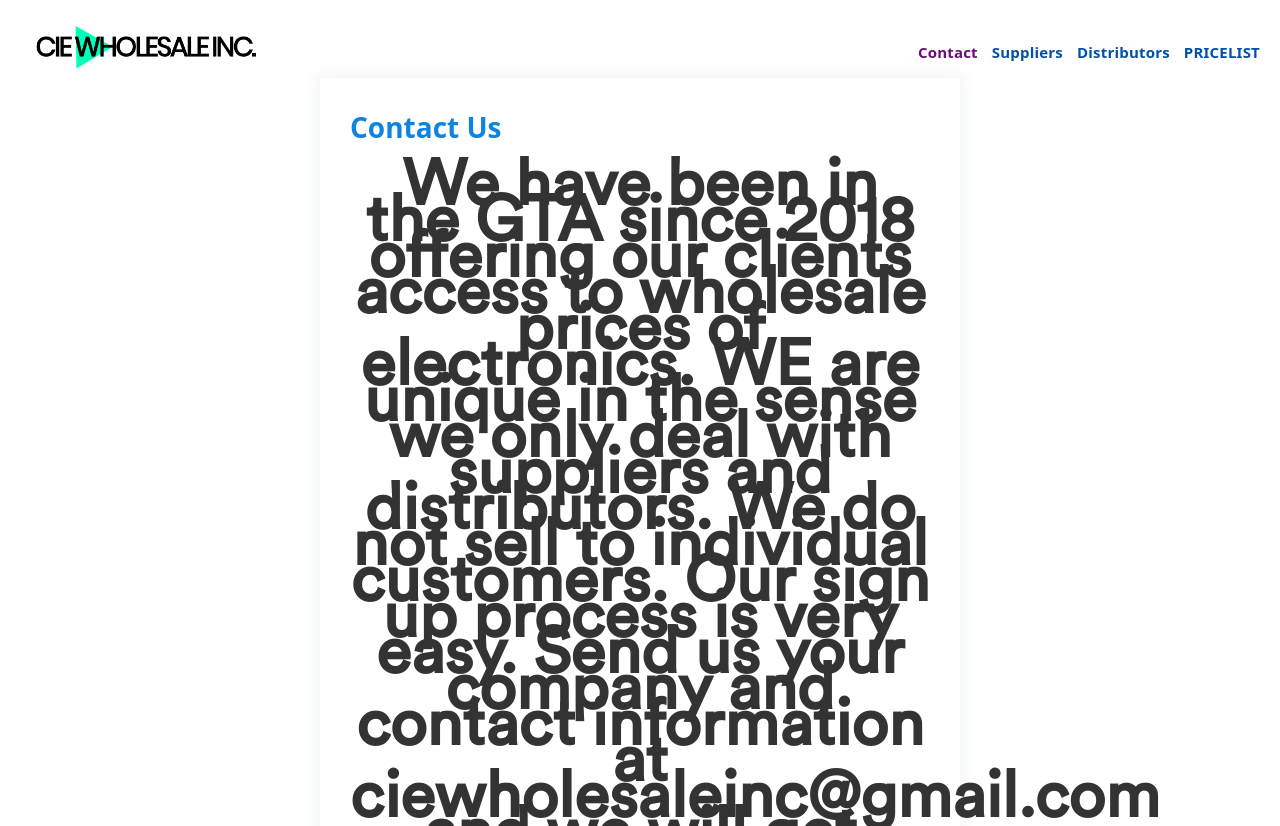
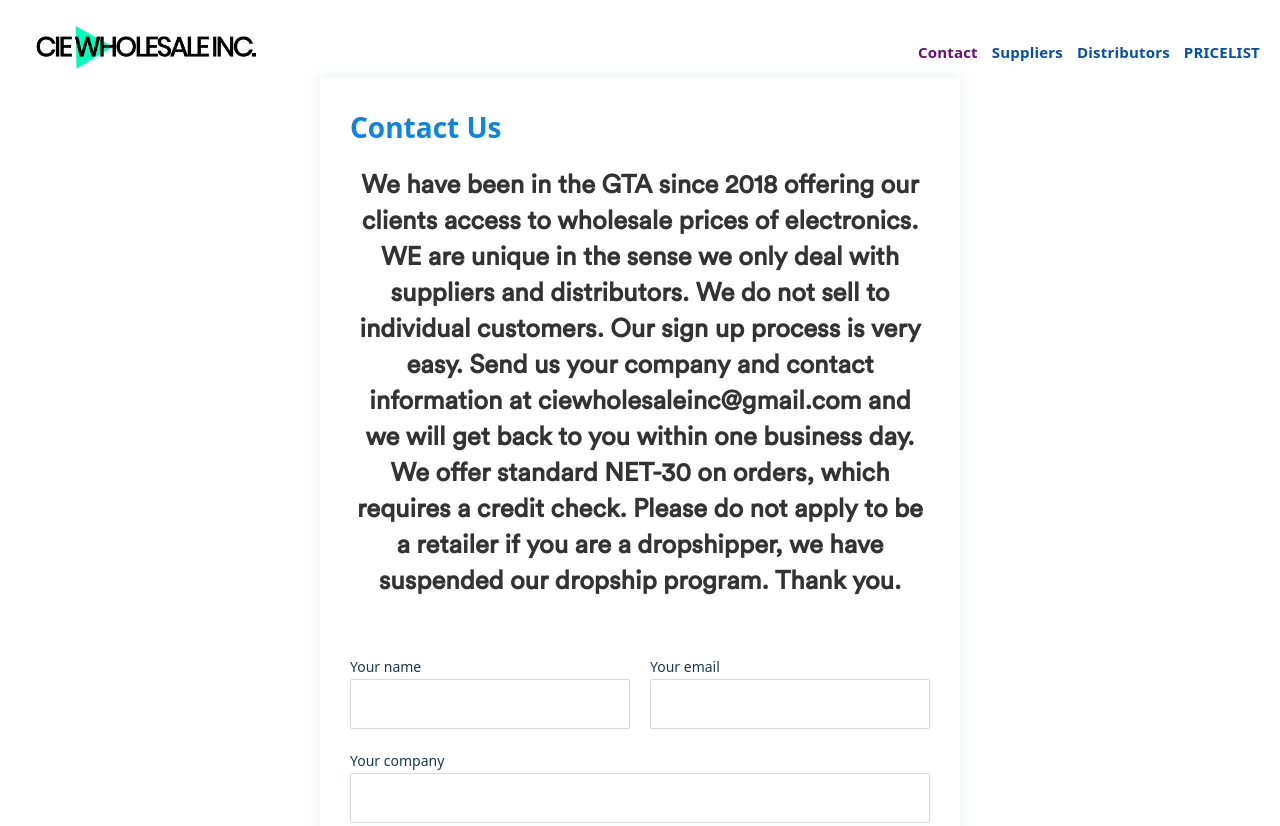
Before and after one commit to johnlue3/ciewhole, a plain HTML site: page contact.html in a window 1280 px wide. Shown: the top 826 px of the page. Drawn offline with nearby package versions, Linux system fonts and the light colour scheme; a script that the page names is missing; a web font is replaced by a local one.

Commit message:
fixed contact page h2

```diff
--- a/contact.html
+++ b/contact.html
@@ -52,7 +52,7 @@
                 <form id="wf-form-Contact-form" name="wf-form-Contact-form" data-name="Contact form" method="post">
                     <div class="amenity-title dark">Contact Us</div>
                     <container>
-                        <h2 style="text-align: center; font-size: 5vw;">
+                        <h2 style="text-align: center; font-size: 2vw;">
                             We have been in the GTA since 2018 offering our clients access to wholesale prices of electronics. WE are unique in the sense we only deal with suppliers and distributors. We do not sell to individual customers. Our sign up process is very easy. Send
                             us your company and contact information at ciewholesaleinc@gmail.com and we will get back to you within one business day. We offer standard NET-30 on orders, which requires a credit check. Please do not apply to be a retailer
                             if you are a dropshipper, we have suspended our dropship program. Thank you.</h2>
```
